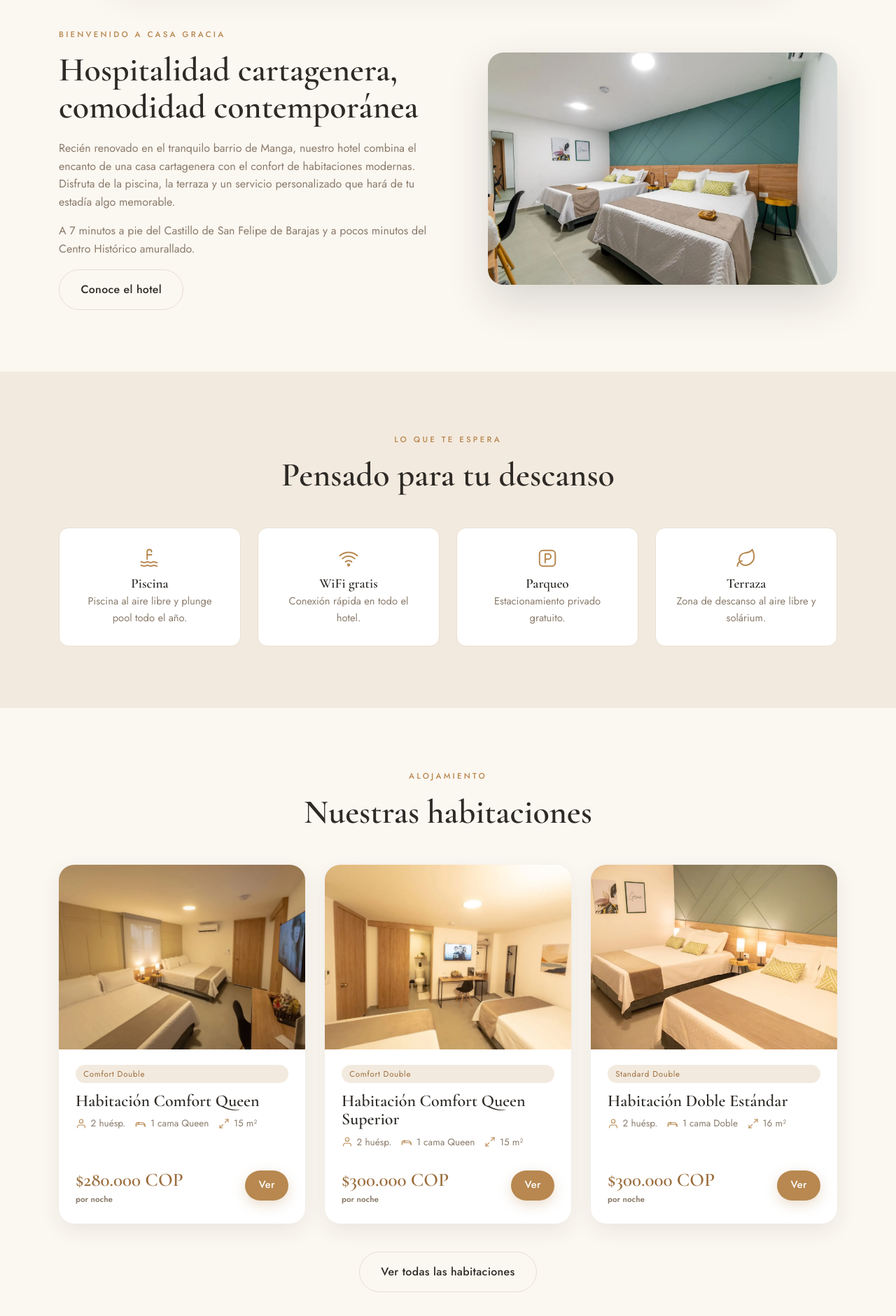
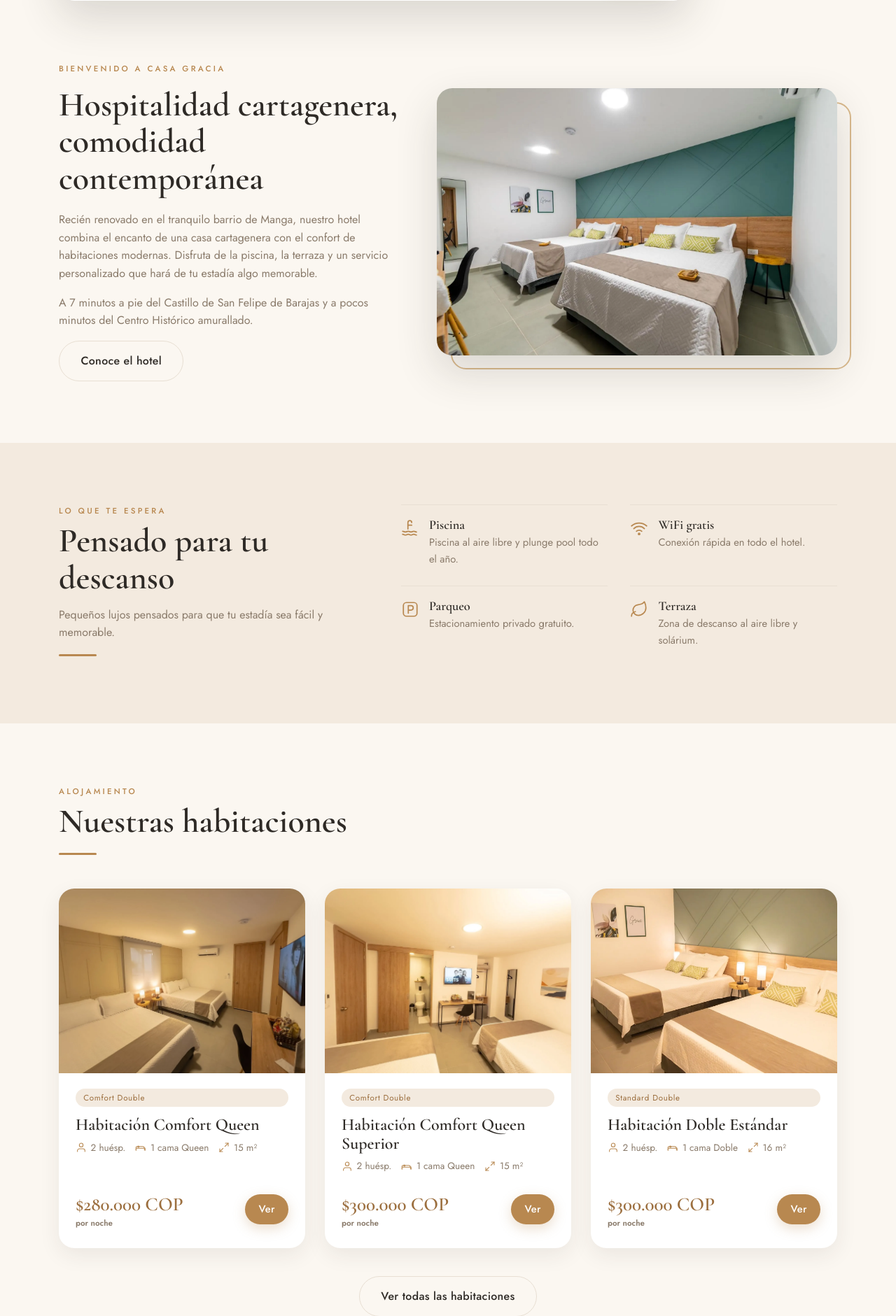
Before and after one commit to Jmyukopila/Pagina-web-casa-gracia-, a FastAPI app: page / in a window 1280 px wide. Shown: the part 887-2768 px from the top of the page at 70% size. Run offline with FastAPI, Linux system fonts and the light colour scheme; data comes from the database, SQL or seed files in the repository; data that the repository does not hold is empty; some libraries are stand-ins or nearby versions.

Commit message:
feat(home): composición editorial/asimétrica para diferenciar el layout
Mantiene paleta, tipografía, fotos y contenido; cambia la disposición y el estilo
de los componentes de la home (la "firma" genérica que recordaba a otra cadena):

- Hero: texto anclado abajo-izquierda, overlay lateral+inferior, flechas y dots
  agrupados abajo-derecha (mismos IDs/elementos -> el carrusel JS no cambia).
- Barra de reserva alineada a la izquierda solapando el hero, con mini-título.
- Encabezados de sección a la izquierda con regla (.section-head).
- Features en dos columnas editoriales (título + lista con regla), no 4-up centrado.
- Intro con imagen mayor y marco offset; Ubicación con split invertido.

Solo clases modificadoras nuevas: las clases base compartidas no se tocan, así que
rooms/room_detail/reviews/contact/booking quedan intactas. +2 strings i18n EN.

Co-Authored-By: Claude Opus 4.8 <noreply@anthropic.com>

```diff
--- a/web/app/i18n.py
+++ b/web/app/i18n.py
@@ -29,6 +29,7 @@ EN: dict[str, str] = {
     "Ver habitaciones": "View rooms",
 
     # booking bar
+    "Reserva directa · al mejor precio": "Direct booking · best rate",
     "Habitación": "Room",
     "Cualquiera": "Any",
     "Entrada": "Check-in",
@@ -48,6 +49,8 @@ EN: dict[str, str] = {
     # features
     "Lo que te espera": "What awaits you",
     "Pensado para tu descanso": "Designed for your rest",
+    "Pequeños lujos pensados para que tu estadía sea fácil y memorable.":
+        "Small comforts to make your stay easy and memorable.",
     "Piscina": "Pool",
     "Piscina al aire libre y plunge pool todo el año.": "Outdoor pool and plunge pool year-round.",
     "WiFi gratis": "Free WiFi",
--- a/web/app/static/css/styles.css
+++ b/web/app/static/css/styles.css
@@ -234,6 +234,56 @@ section{padding:88px 0}
 .breadcrumb{font-size:.85rem;color:var(--muted);margin-top:.4rem}
 .breadcrumb a:hover{color:var(--caramel-d)}
 
+/* ============================================================
+   Home — editorial / asymmetric composition (homepage only).
+   New modifier classes; shared base classes stay untouched.
+   ============================================================ */
+/* Hero: content anchored bottom-left, side+bottom gradient, controls bottom-right */
+.hero--editorial{align-items:flex-end;text-align:left}
+.hero--editorial::after{background:
+  linear-gradient(90deg,rgba(46,42,38,.72),rgba(46,42,38,.18) 60%,rgba(46,42,38,.05)),
+  linear-gradient(0deg,rgba(46,42,38,.58),transparent 42%)}
+.hero--editorial .container{position:relative;z-index:2;width:100%}
+.hero--editorial .hero__content{margin:0;max-width:660px;padding:40px 0 92px}
+.hero--editorial .hero__content p{margin-left:0}
+.hero--editorial .hero__nav{top:auto;bottom:34px;transform:none;width:46px;height:46px;
+  opacity:1;visibility:visible;background:rgba(46,42,38,.42)}
+.hero--editorial .hero__nav--prev{left:auto;right:86px}
+.hero--editorial .hero__nav--next{right:30px}
+.hero--editorial .hero__nav:active{transform:scale(.94)}
+.hero--editorial .hero__dots{left:auto;right:30px;bottom:94px;justify-content:flex-end}
+.hero--editorial .hero__scroll{display:none}
+
+/* Booking bar docked to the left, overlapping the hero */
+.bookbar--hero{margin:-46px 0 0;max-width:900px}
+.bookbar__title{grid-column:1/-1;font-family:'Cormorant Garamond';font-weight:600;
+  font-size:1.15rem;color:var(--caramel-d);margin-bottom:2px}
+
+/* Left-aligned section headers with a short rule */
+.section-head{max-width:640px;margin-bottom:8px}
+.section-head .eyebrow{margin-bottom:.5rem}
+.section-head h2{margin:0}
+.section-head>p{margin:.8rem 0 0;color:var(--muted)}
+.section-head::after{content:"";display:block;width:54px;height:3px;border-radius:3px;
+  background:var(--caramel);margin-top:18px}
+
+/* Features: editorial two-column (title left, list right) */
+.feature-split{display:grid;grid-template-columns:.82fr 1.18fr;gap:56px;align-items:start}
+.feature-list{list-style:none;margin:0;padding:0;display:grid;grid-template-columns:1fr 1fr;gap:26px 32px}
+.feature-list li{display:flex;gap:14px;align-items:flex-start;padding-top:18px;border-top:1px solid var(--line)}
+.feature-list .ic{color:var(--caramel);flex:none;margin-top:2px;display:flex}
+.feature-list h3{font-size:1.15rem;margin:0 0 .25rem}
+.feature-list p{font-size:.92rem;color:var(--muted);margin:0}
+
+/* Intro: larger image with an offset outlined frame; Location: mirrored split */
+.split--offset{grid-template-columns:1fr 1.18fr;gap:56px}
+.media-frame{position:relative}
+.media-frame::before{content:"";position:absolute;inset:20px -20px -20px 20px;
+  border:2px solid var(--caramel-l);border-radius:var(--radius-lg);z-index:0;pointer-events:none}
+.media-frame>*{position:relative;z-index:1}
+.split--reverse>:first-child{order:2}
+.split--reverse>:last-child{order:1}
+
 /* ---- Responsive ----
    NOTE: desktop layout (>900px) is intentionally left untouched. All of the
    rules below only kick in on tablets/phones to improve touch ergonomics. */
@@ -243,6 +293,10 @@ section{padding:88px 0}
   .rooms-grid,.reviews-grid{grid-template-columns:1fr 1fr}
   .bookbar{grid-template-columns:1fr 1fr;margin-top:-30px}
   .booking-box{position:static}
+  /* editorial home: collapse the two-column blocks, drop the offset frame */
+  .feature-split{grid-template-columns:1fr;gap:28px}
+  .split--reverse>*{order:0}
+  .media-frame::before{display:none}
 }
 @media(max-width:640px){
   section{padding:60px 0}
@@ -265,9 +319,15 @@ section{padding:88px 0}
   .hero{min-height:62vh;min-height:62svh}
   .hero__content{padding:28px 20px}
   .hero__content p{font-size:1.05rem;margin-bottom:1.6rem}
+  /* editorial hero on phones: keep text clear of the bottom-right controls */
+  .hero--editorial .hero__content{padding:24px 0 86px}
+  .hero--editorial .hero__nav{bottom:24px;width:40px;height:40px}
+  .hero--editorial .hero__nav--prev{right:72px}
+  .hero--editorial .hero__nav--next{right:24px}
+  .hero--editorial .hero__dots{bottom:76px;right:24px}
 
   /* Single-column content */
-  .rooms-grid,.reviews-grid,.feature-grid,.form-grid,.amenities{grid-template-columns:1fr}
+  .rooms-grid,.reviews-grid,.feature-grid,.feature-list,.form-grid,.amenities{grid-template-columns:1fr}
   /* booking bar sits BELOW the hero on mobile (desktop keeps the floating overlap) */
   .bookbar{grid-template-columns:1fr;padding:16px;border-radius:var(--radius);margin:28px auto 0}
   .gallery{grid-template-columns:1fr 1fr;grid-auto-rows:130px}
--- a/web/app/templates/index.html
+++ b/web/app/templates/index.html
@@ -8,7 +8,7 @@
 {% endblock %}
 {% block content %}
 
-<section class="hero" style="padding:0">
+<section class="hero hero--editorial" style="padding:0">
   <div class="hero__carousel" id="heroCarousel">
     <div class="hero__slide hero__slide--1 is-active"></div>
     <div class="hero__slide hero__slide--2"></div>
@@ -24,13 +24,15 @@
     <svg viewBox="0 0 24 24" width="26" height="26" fill="none" stroke="currentColor"
          stroke-width="2" stroke-linecap="round" stroke-linejoin="round"><path d="M9 6l6 6-6 6"/></svg>
   </button>
+  <div class="container">
     <div class="hero__content">
       <div class="eyebrow">Manga · Cartagena de Indias</div>
       <h1>{{ t("Un refugio de calma") }}<br>{{ t("en el corazón de Cartagena") }}</h1>
       <p>{{ t("Casa Gracia es un hotel boutique de 8 habitaciones recién renovadas, con piscina y atención cálida, a pasos del Castillo de San Felipe.") }}</p>
-    <div style="display:flex;gap:14px;justify-content:center;flex-wrap:wrap">
+      <div style="display:flex;gap:14px;justify-content:flex-start;flex-wrap:wrap">
         <a class="btn" href="/reservar">{{ t("Reservar ahora") }}</a>
         <a class="btn btn--light" href="/habitaciones">{{ t("Ver habitaciones") }}</a>
+      </div>
     </div>
   </div>
   <div class="hero__dots" id="heroDots"></div>
@@ -42,7 +44,8 @@
 
 <!-- Quick availability bar -->
 <div class="container" id="book">
-  <form class="bookbar" action="/reservar" method="get">
+  <form class="bookbar bookbar--hero" action="/reservar" method="get">
+    <div class="bookbar__title">{{ t("Reserva directa · al mejor precio") }}</div>
     <div class="field">
       <label for="hb-room">{{ t("Habitación") }}</label>
       <select id="hb-room" name="room">
@@ -70,7 +73,7 @@
 
 <!-- Intro -->
 <section>
-  <div class="container split">
+  <div class="container split split--offset">
     <div>
       <div class="eyebrow">{{ t("Bienvenido a Casa Gracia") }}</div>
       <h2>{{ t("Hospitalidad cartagenera, comodidad contemporánea") }}</h2>
@@ -78,7 +81,7 @@
       <p class="muted">{{ t("A 7 minutos a pie del Castillo de San Felipe de Barajas y a pocos minutos del Centro Histórico amurallado.") }}</p>
       <a class="btn btn--ghost" href="/contacto">{{ t("Conoce el hotel") }}</a>
     </div>
-    <div>
+    <div class="media-frame">
       {{ picture('/static/img/rooms/613585235_ae5ac2cd.jpg', alt='Casa Gracia',
                  style='border-radius:var(--radius-lg);box-shadow:var(--shadow-lg)') }}
     </div>
@@ -87,22 +90,25 @@
 
 <!-- Features -->
 <section style="background:var(--cream)">
-  <div class="container center">
+  <div class="container feature-split">
+    <div class="section-head">
       <div class="eyebrow">{{ t("Lo que te espera") }}</div>
       <h2>{{ t("Pensado para tu descanso") }}</h2>
-    <div class="feature-grid">
-      <div class="feature"><div class="ic">{{ icon('pool', 30) }}</div><h3>{{ t("Piscina") }}</h3><p>{{ t("Piscina al aire libre y plunge pool todo el año.") }}</p></div>
-      <div class="feature"><div class="ic">{{ icon('wifi', 30) }}</div><h3>{{ t("WiFi gratis") }}</h3><p>{{ t("Conexión rápida en todo el hotel.") }}</p></div>
-      <div class="feature"><div class="ic">{{ icon('parking', 30) }}</div><h3>{{ t("Parqueo") }}</h3><p>{{ t("Estacionamiento privado gratuito.") }}</p></div>
-      <div class="feature"><div class="ic">{{ icon('leaf', 30) }}</div><h3>{{ t("Terraza") }}</h3><p>{{ t("Zona de descanso al aire libre y solárium.") }}</p></div>
+      <p>{{ t("Pequeños lujos pensados para que tu estadía sea fácil y memorable.") }}</p>
     </div>
+    <ul class="feature-list">
+      <li><span class="ic">{{ icon('pool', 26) }}</span><div><h3>{{ t("Piscina") }}</h3><p>{{ t("Piscina al aire libre y plunge pool todo el año.") }}</p></div></li>
+      <li><span class="ic">{{ icon('wifi', 26) }}</span><div><h3>{{ t("WiFi gratis") }}</h3><p>{{ t("Conexión rápida en todo el hotel.") }}</p></div></li>
+      <li><span class="ic">{{ icon('parking', 26) }}</span><div><h3>{{ t("Parqueo") }}</h3><p>{{ t("Estacionamiento privado gratuito.") }}</p></div></li>
+      <li><span class="ic">{{ icon('leaf', 26) }}</span><div><h3>{{ t("Terraza") }}</h3><p>{{ t("Zona de descanso al aire libre y solárium.") }}</p></div></li>
+    </ul>
   </div>
 </section>
 
 <!-- Featured rooms -->
 <section>
   <div class="container">
-    <div class="center"><div class="eyebrow">{{ t("Alojamiento") }}</div><h2>{{ t("Nuestras habitaciones") }}</h2></div>
+    <div class="section-head"><div class="eyebrow">{{ t("Alojamiento") }}</div><h2>{{ t("Nuestras habitaciones") }}</h2></div>
     <div class="rooms-grid">
       {% for room in rooms %}
       {% include "_room_card.html" %}
@@ -114,11 +120,13 @@
 
 <!-- Reviews -->
 <section style="background:var(--cream)">
-  <div class="container center">
+  <div class="container">
+    <div class="section-head">
       <div class="eyebrow">{{ t("Opiniones") }}</div>
       <h2>{{ t("Lo que dicen nuestros huéspedes") }}</h2>
+    </div>
     {% if rating_count %}
-    <div class="rating-big"><span class="num">{{ rating_avg }}</span>
+    <div class="rating-big" style="justify-content:flex-start"><span class="num">{{ rating_avg }}</span>
       <div style="text-align:left"><div class="stars">★★★★★</div><span class="muted">{{ t("{n} opiniones").format(n=rating_count) }}</span></div></div>
     {% endif %}
     <div class="reviews-grid">
@@ -130,7 +138,7 @@
 
 <!-- Location -->
 <section>
-  <div class="container split">
+  <div class="container split split--reverse">
     <div>
       <div class="eyebrow">{{ t("Ubicación") }}</div>
       <h2>{{ t("En Manga, a pasos de todo") }}</h2>
```
Also changed, not shown: web/pytest.ini (line endings or trailing spaces). Lines whose indentation alone changed are shown as unchanged.
